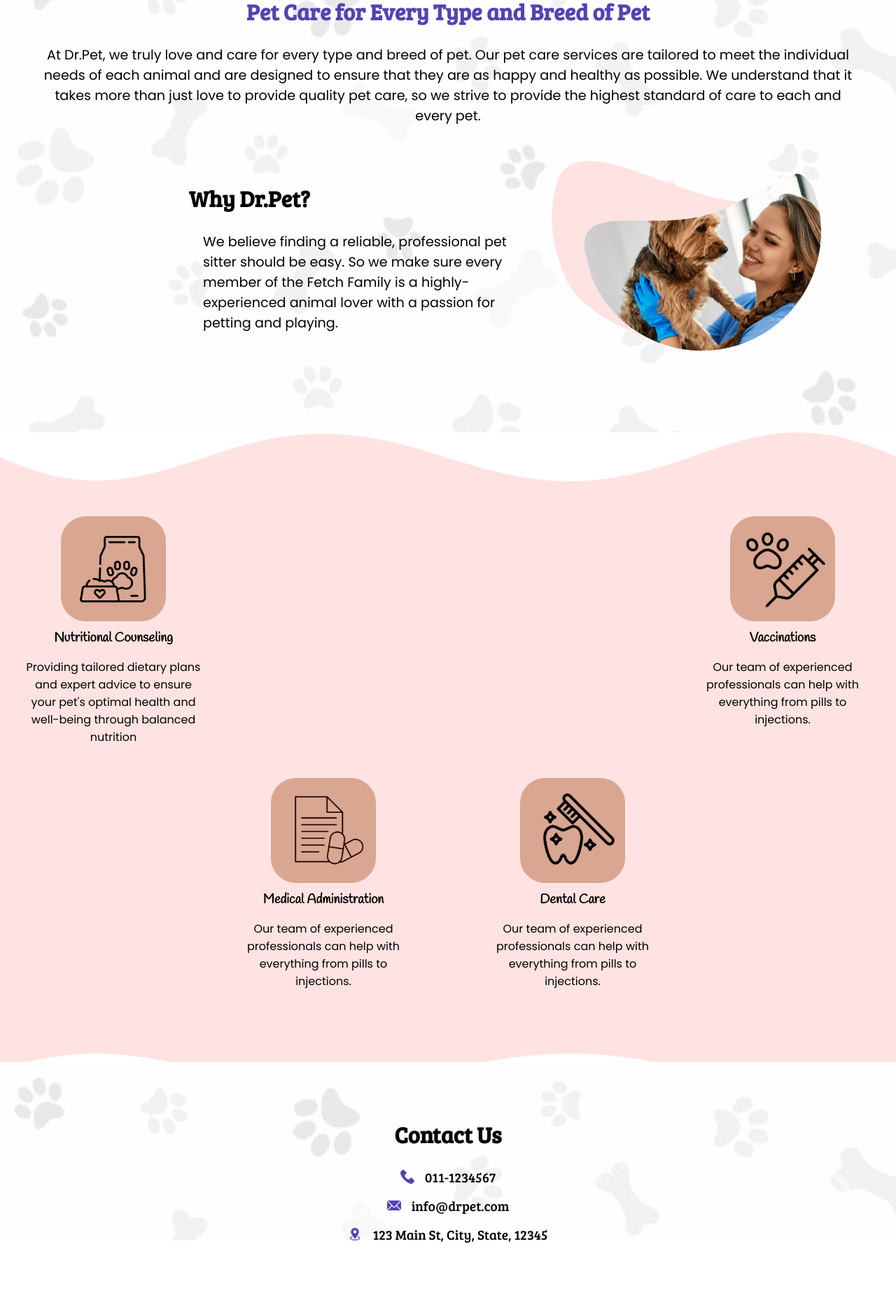
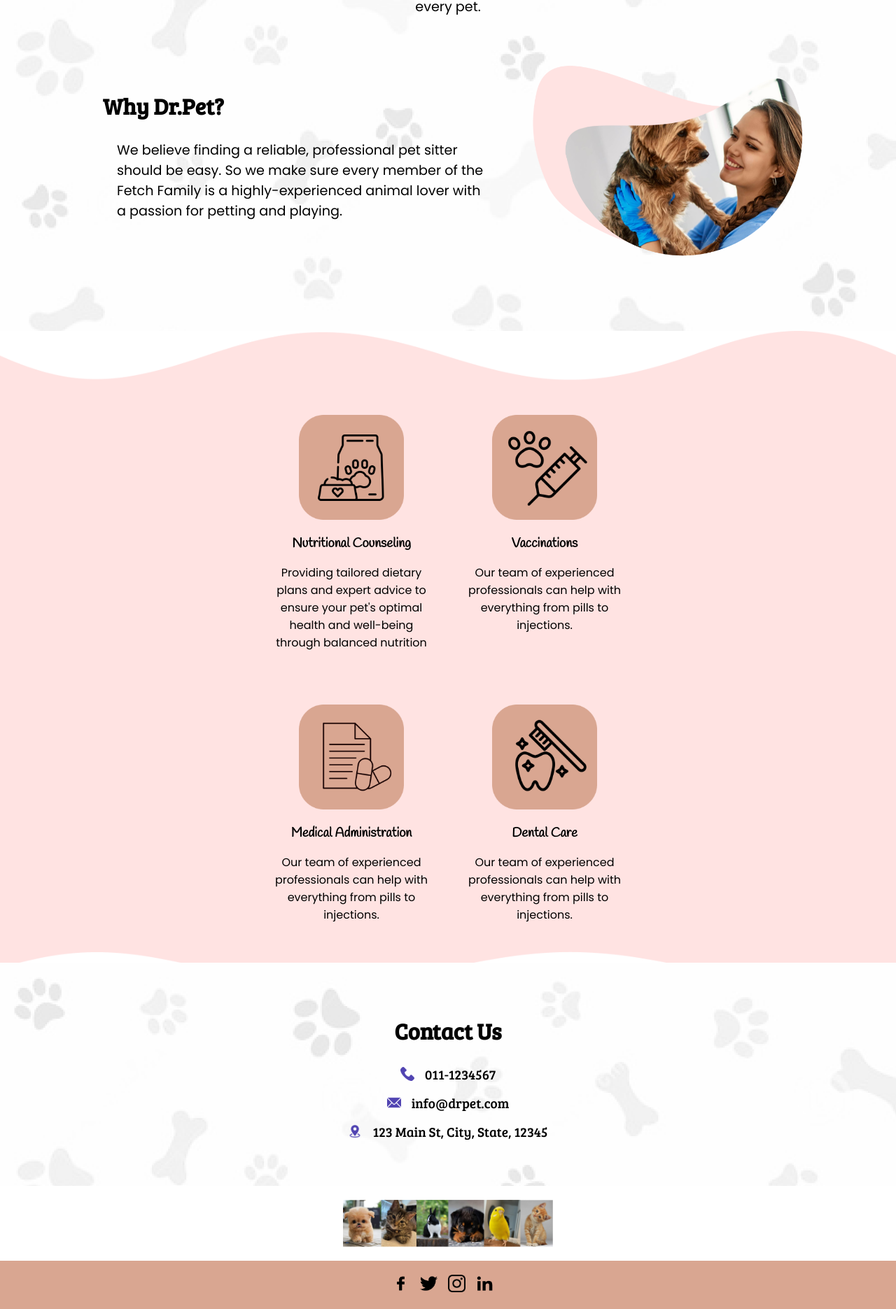
Before and after one commit to Thisu2002/rad-project, a React (Create React App) app in the folder rad-project/: page / in a window 1280 px wide. Shown: the part 1257-3128 px from the top of the page at 70% size. Built offline with nearby package versions, Linux system fonts and the light colour scheme.

Commit message:
responsive

```diff
--- a/rad-project/src/styles/Home.css
+++ b/rad-project/src/styles/Home.css
@@ -1,4 +1,4 @@
-html {
+/* html {
   scroll-behavior: smooth;
 }
 
@@ -179,4 +179,228 @@ h3 {
 
 .footer {
   text-align: bottom;
+} */
+
+
+html {
+  scroll-behavior: smooth;
 }
+
+@keyframes fadeIn {
+  from {
+    opacity: 0;
+  }
+  to {
+    opacity: 1;
+  }
+}
+
+.fade-in {
+  opacity: 0;
+  animation: fadeIn 2s ease-out forwards;
+}
+
+.section {
+  padding-top: 55px;
+  text-align: center;
+}
+
+#about-us {
+  background-image: url("../images/paws.png");
+  font-family: "Poppins";
+  font-size: larger;
+  padding: 50px;
+  text-align: center;
+}
+
+.about1 {
+  text-align: center;
+}
+
+.about2 {
+  display: flex;
+  flex-direction: column; /* Changed for better mobile support */
+  justify-content: center;
+  align-items: center;
+  text-align: center;
+  padding: 20px;
+}
+
+.about2 .text {
+  max-width: 100%;
+  margin: 0;
+}
+
+.about2 h2 {
+  font-family: "BreeSerif";
+  margin-top: 0;
+}
+
+.about2 p {
+  margin: 20px;
+  font-family: "Poppins";
+}
+
+.about2 img {
+  max-width: 80%; /* Adjust for smaller screens */
+  height: auto;
+  margin-left: 0;
+  margin-top: 20px; /* Add some spacing */
+}
+
+h1 {
+  color: #5144b2;
+  font-family: "BreeSerif";
+  font-size: xx-large;
+}
+
+h2 {
+  font-family: "BreeSerif";
+  font-size: xx-large;
+}
+
+#services {
+  background-image: url("../images/swirl.png");
+  background-repeat: no-repeat;
+  background-size: 100%;
+  font-family: "Poppins";
+  flex-direction: column;
+  padding: 100px 0 0 0;
+}
+
+.v-row {
+  display: flex;
+  flex-wrap: wrap; /* Allows wrapping in smaller screens */
+  justify-content: center;
+  width: 100%;
+  margin: 0 auto; /* Center content */
+}
+
+.v-item {
+  text-align: center;
+  width: 80%; /* Make it take most of the width on smaller screens */
+  padding: 20px;
+  margin-bottom: 20px;
+}
+
+.v-item img {
+  width: 100px; /* Reduce size for smaller screens */
+  height: auto;
+  margin-bottom: 10px;
+}
+
+h3 {
+  font-family: "Handlee";
+  margin: 5px 0 5px 0;
+}
+
+#contact-us {
+  background-image: url("../images/paws.png");
+  font-family: "BreeSerif";
+  font-size: larger;
+  padding: 50px 20px;
+  text-align: center;
+}
+
+.contact {
+  display: flex;
+  align-items: center;
+  justify-content: center; /* Center the content */
+  margin-bottom: 15px;
+}
+
+.contact img {
+  margin-right: 15px;
+  width: 20px;
+  height: 20px;
+}
+
+.contact-container {
+  display: flex;
+  flex-direction: column;
+  align-items: center;
+  justify-content: center;
+  text-align: center;
+}
+
+.footer-img-container {
+  position: relative;
+  display: flex;
+  justify-content: center;
+  padding: 20px 0;
+}
+
+.footer-img {
+  width: 100%;
+  max-width: 300px;
+  height: auto;
+}
+
+#footer {
+  background-color: #d9a691;
+  display: flex;
+  flex-direction: column;
+  justify-content: flex-end;
+  text-align: center;
+  padding: 20px;
+}
+
+.social-media {
+  display: flex;
+  justify-content: center;
+  margin-bottom: 10px;
+}
+
+.social-media img {
+  width: 25px; /* Adjusted for smaller screens */
+  height: 25px;
+  margin-right: 15px;
+}
+
+#footer p {
+  font-family: "BreeSerif";
+  font-size: 14px;
+  color: #5144b2;
+  margin: 0;
+}
+
+.footer {
+  text-align: bottom;
+}
+
+/* Media Queries for Responsiveness */
+
+@media (min-width: 768px) {
+  .about2 {
+    flex-direction: row;
+    text-align: left;
+  }
+
+  .about2 .text {
+    max-width: 50%;
+    margin-left: 50px;
+  }
+
+  .about2 img {
+    max-width: 40%;
+    margin-left: 10px;
+  }
+
+  .v-item {
+    width: 30%;
+  }
+
+  .v-item img {
+    width: 150px;
+  }
+}
+
+@media (min-width: 1024px) {
+  #services {
+    padding: 100px 50px 0 50px;
+  }
+
+  .v-item {
+    width: 20%;
+  }
+}
```
Also changed, not shown: rad-project/src/pages/Home.js (+0 -129 lines).
